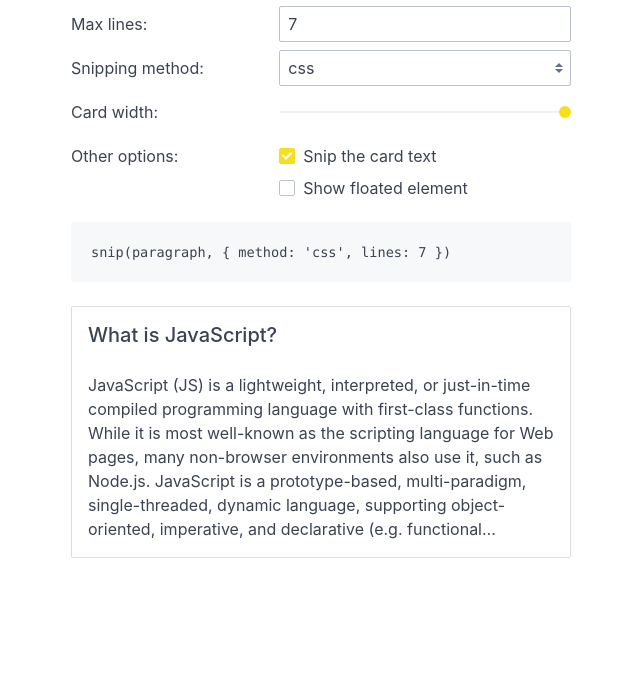
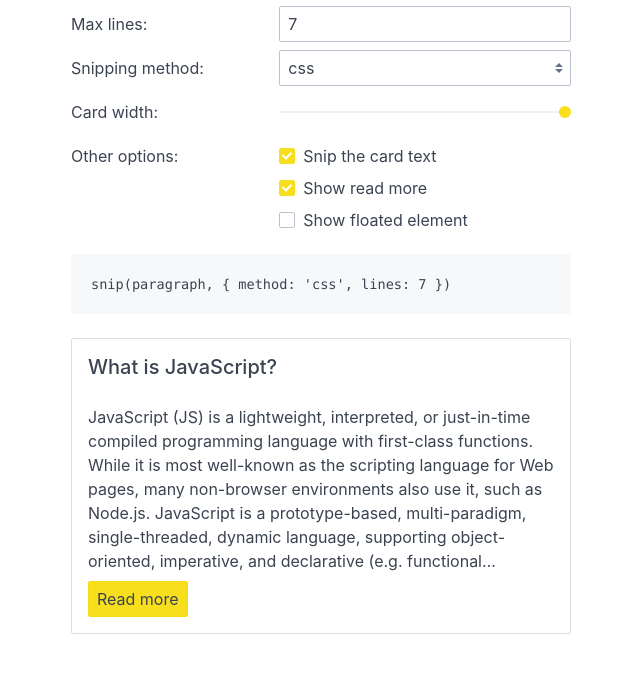
Before and after one commit to ajobi/js-snip, a website: page docs/index.html in a window 1280 px wide. Shown: the part 85-758 px from the top of the page, without its empty margins (319-959 px from the left). Drawn offline with Linux system fonts and the light colour scheme.

Commit message:
:package: New: Read more button added

```diff
--- a/docs/index.html
+++ b/docs/index.html
@@ -43,6 +43,10 @@
           <input id="input-snip" type="checkbox" v-model="isSnipped">
           <i class="form-icon"></i> Snip the card text
         </label>
+        <label for="input-more" class="form-checkbox">
+          <input id="input-more" type="checkbox" v-model="hasReadMore" :disabled="!isSnipped">
+          <i class="form-icon"></i> Show read more
+        </label>
         <label for="input-float" class="form-checkbox">
           <input id="input-float" type="checkbox" v-model="floatElement">
           <i class="form-icon"></i> Show floated element
@@ -64,6 +68,7 @@
         supporting object-oriented, imperative, and declarative (e.g. functional programming) styles. JavaScript is the
         world's most popular programming language.
       </p>
+      <button class="btn btn-primary mt-2 text-dark" v-if="hasReadMore && isSnipped && hasEllipsis" @click="isSnipped = false">Read more</button>
     </div>
     <div class="card-footer" v-if="tip">
       <span class="toast toast-primary text-dark" ><i>{{ tip }}</i></span>
@@ -82,6 +87,8 @@
         method: 'css',
         floatElement: false,
         width: 500,
+        hasReadMore: true,
+        hasEllipsis: false
       }
     },
     computed: {
@@ -125,8 +132,8 @@
     methods: {
       snip: function () {
         const paragraph = document.querySelector('#paragraph')
-        JsSnip.snip(paragraph, { method: this.method, lines: this.lines }, (newState, oldState) => {
-          console.log(newState, oldState)
+        JsSnip.snip(paragraph, { method: this.method, lines: this.lines }, (newState) => {
+          this.hasEllipsis = newState.hasEllipsis
         })
       },
       unsnip: function () {
```
